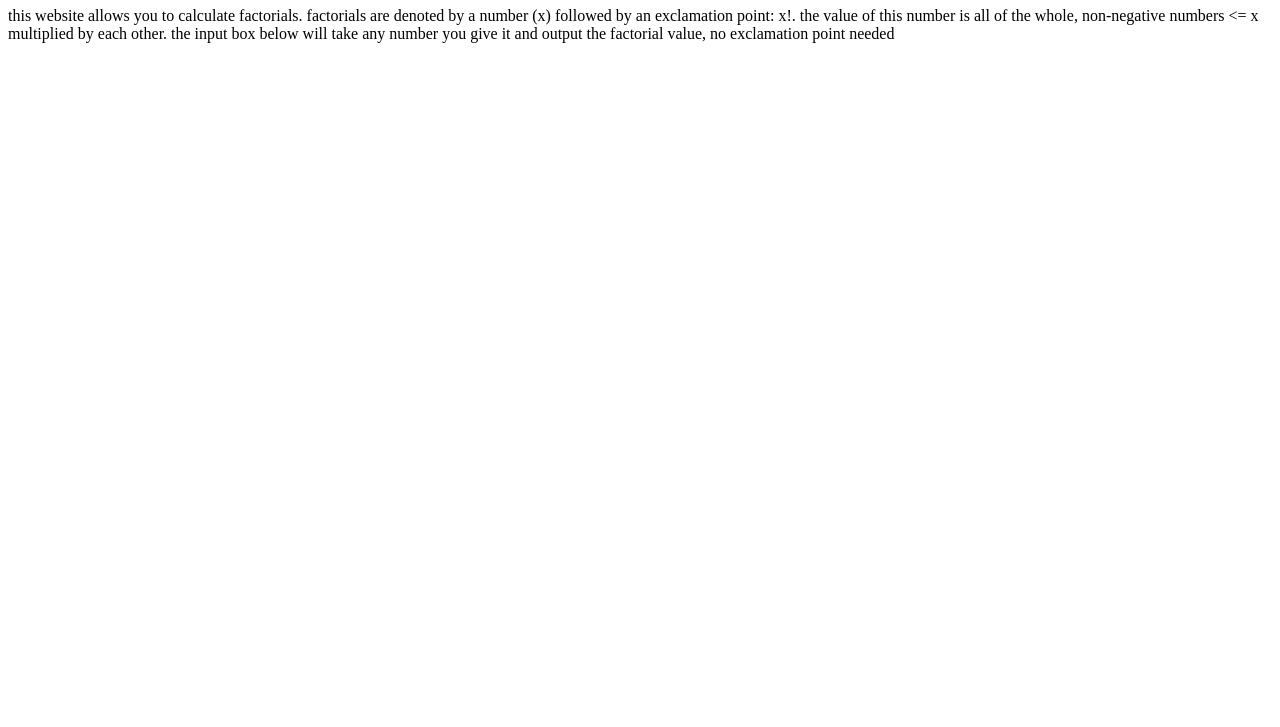
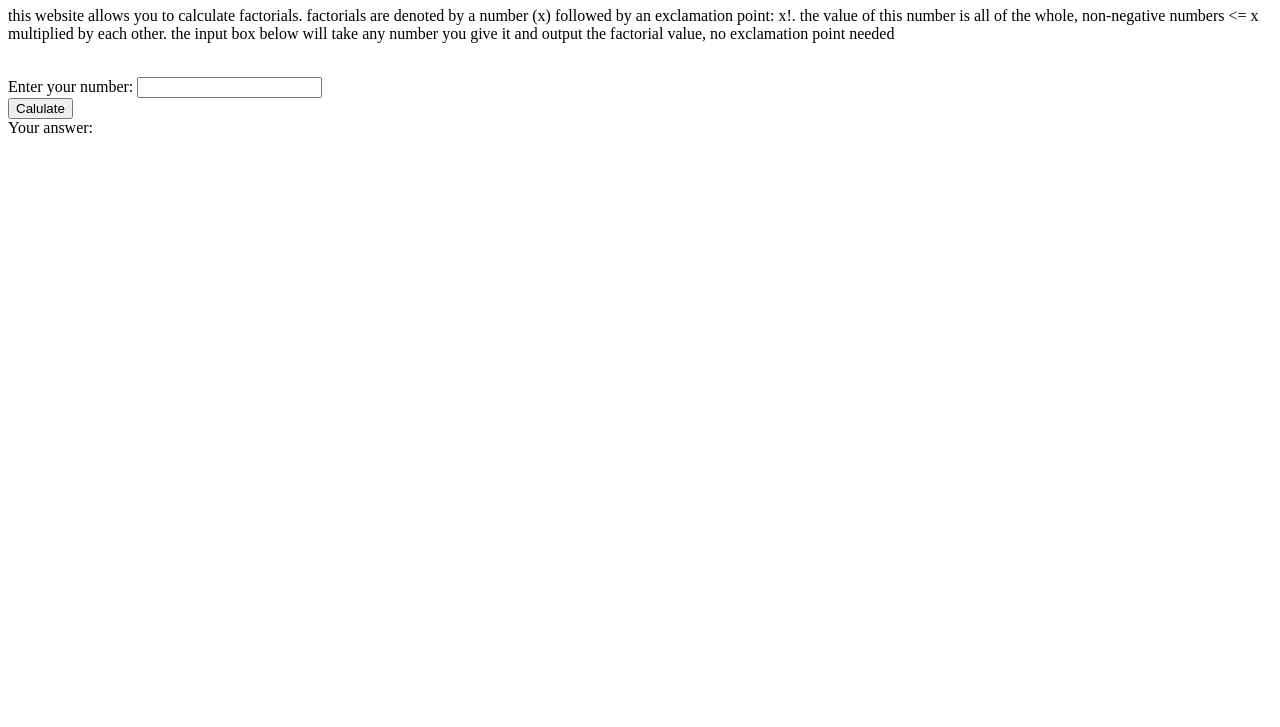
Before and after one commit to Smarmybridge72/Factorial-Calculator, a plain HTML site: page index.html in a window 1280 px wide. Shown: the part 73-800 px from the top of the page. Drawn offline with Linux system fonts and the light colour scheme.

Commit message:
adds form for number input. is not functional

```diff
--- a/index.html
+++ b/index.html
@@ -8,5 +8,11 @@
   <body>
     <h1>Factorials</h1>
     <p>this website allows you to calculate factorials. factorials are denoted by a number (x) followed by an exclamation point: x!. the value of this number is all of the whole, non-negative numbers <= x multiplied by each other. the input box below will take any number you give it and output the factorial value, no exclamation point needed</p>
+    <br>
+    <form name="field">
+      Enter your number: <input type="number" name="input"><br>
+      <input type="button" value="Calulate" onclick="start();"><br>
+      Your answer: <output name="output">
+    </form>
   </body>
 </html>
```
